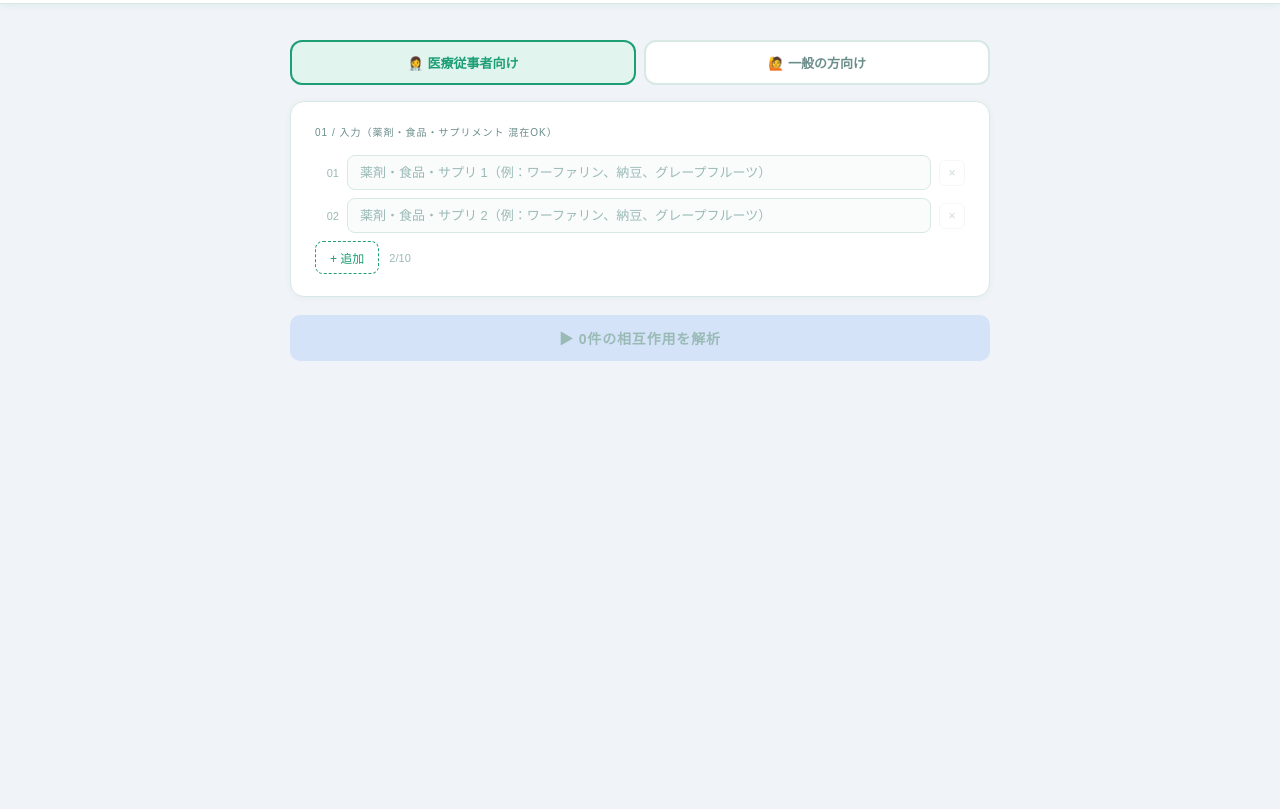
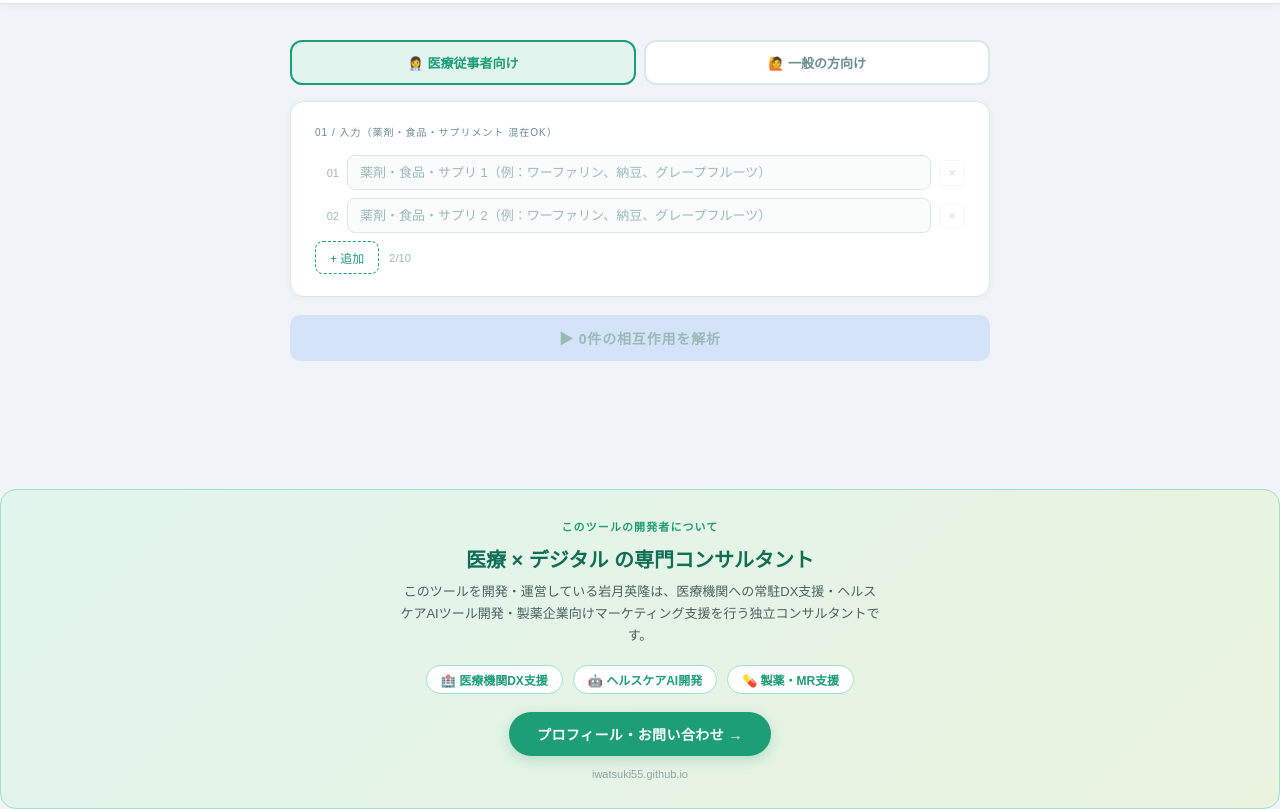
Before and after one commit to iwatsuki55/drug-checker, a plain HTML site: page frontend/index.html in a window 1280 px wide. Shown: the part 61-870 px from the top of the page. Before the commit the page ends 800 px from the top, so only its background shows below. Drawn offline with Linux system fonts and the light colour scheme.

Commit message:
Add files via upload

```diff
--- a/frontend/index.html
+++ b/frontend/index.html
@@ -765,6 +765,9 @@ ${memo ? `<div class="section"><div class="section-title">メモ・備考</div><
 </div>
 
 <script>window.onload = function(){ window.print(); }<\/script>
+
+
+
 </body></html>`);
   printWin.document.close();
 }
@@ -857,5 +860,49 @@ function buildPdfBody(data, modeLabel) {
 // 初期化
 renderInputs();
 </script>
+
+<div style="
+  margin: 40px 0 0;
+  padding: 28px 24px;
+  background: linear-gradient(135deg, #E1F5EE 0%, #EAF3DE 100%);
+  border: 1.5px solid #9FE1CB;
+  border-radius: 16px;
+  text-align: center;
+  font-family: 'Hiragino Kaku Gothic ProN', 'Noto Sans JP', sans-serif;
+">
+  <div style="font-size: 11px; font-weight: 700; color: #1D9E75; letter-spacing: 0.1em; margin-bottom: 10px; text-transform: uppercase;">
+    このツールの開発者について
+  </div>
+  <div style="font-size: 20px; font-weight: 700; color: #0F6E56; margin-bottom: 8px;">
+    医療 × デジタル の専門コンサルタント
+  </div>
+  <div style="font-size: 13px; color: #4A6360; line-height: 1.7; margin-bottom: 18px; max-width: 480px; margin-left: auto; margin-right: auto;">
+    このツールを開発・運営している岩月英隆は、医療機関への常駐DX支援・ヘルスケアAIツール開発・製薬企業向けマーケティング支援を行う独立コンサルタントです。
+  </div>
+  <div style="display: flex; gap: 10px; justify-content: center; flex-wrap: wrap; margin-bottom: 18px;">
+    <span style="background: #fff; border: 1px solid #9FE1CB; border-radius: 20px; padding: 5px 14px; font-size: 12px; color: #1D9E75; font-weight: 600;">🏥 医療機関DX支援</span>
+    <span style="background: #fff; border: 1px solid #9FE1CB; border-radius: 20px; padding: 5px 14px; font-size: 12px; color: #1D9E75; font-weight: 600;">🤖 ヘルスケアAI開発</span>
+    <span style="background: #fff; border: 1px solid #9FE1CB; border-radius: 20px; padding: 5px 14px; font-size: 12px; color: #1D9E75; font-weight: 600;">💊 製薬・MR支援</span>
+  </div>
+  <a href="https://iwatsuki55.github.io" target="_blank" rel="noopener"
+    style="
+      display: inline-block;
+      background: #1D9E75;
+      color: #fff;
+      text-decoration: none;
+      font-size: 14px;
+      font-weight: 700;
+      padding: 12px 28px;
+      border-radius: 30px;
+      letter-spacing: 0.03em;
+      box-shadow: 0 4px 14px rgba(29,158,117,0.25);
+    ">
+    プロフィール・お問い合わせ →
+  </a>
+  <div style="margin-top: 12px; font-size: 11px; color: #8AA8A4;">
+    iwatsuki55.github.io
+  </div>
+</div>
+
 </body>
 </html>
```
